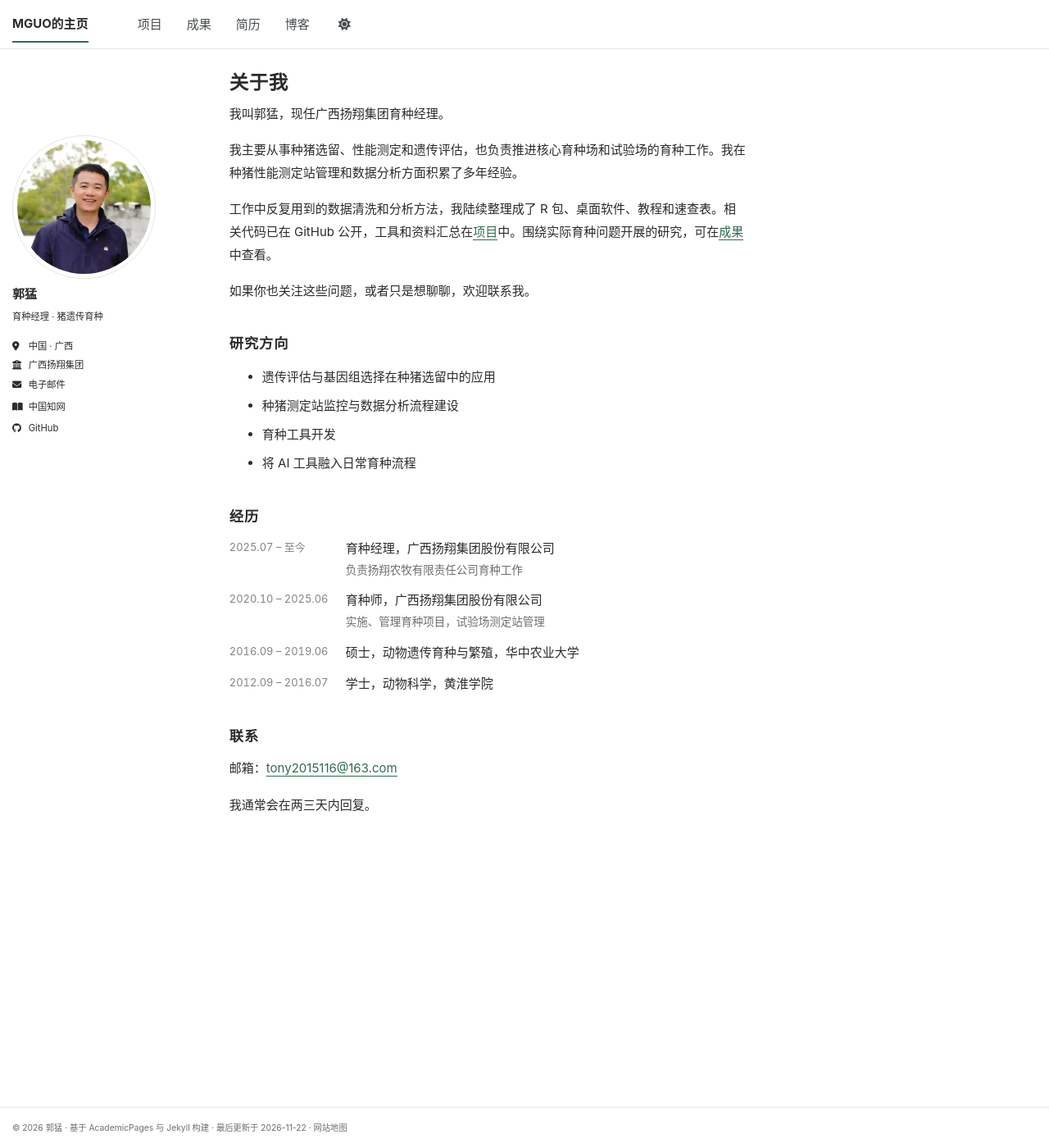
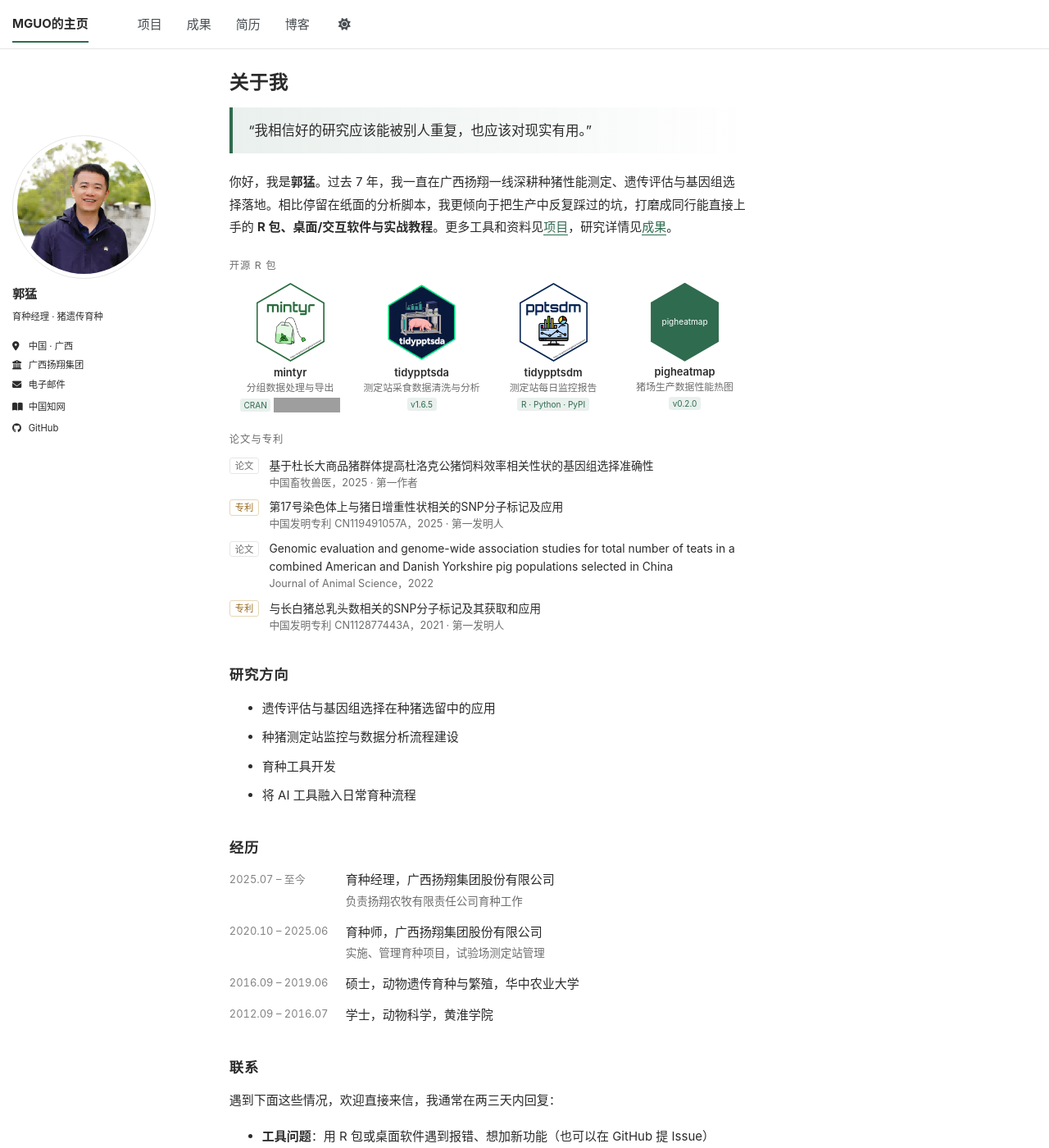
Before and after one commit to tony2015116/tony2015116.github.io, a Jekyll site: the page built from _pages/about.md, in a window 1280 px wide and 1400 px high. Shown: the whole window at 82% size. Built offline with Jekyll 4.4.1, drawn with Linux system fonts in a browser that asks for light colours; a script bundle is joined from its source files by our own code; a style sheet for code colours, icons or effects is not loaded; some of the changed text lies outside the part shown; grey boxes are pictures that could not be loaded.

Commit message:
首页改版：引言开头，展示开源 R 包与论文专利，联系区按场景说明
- 开头改为渐变底色引言加个人简介
- 新增「开源 R 包」一栏（六边形图标、用途、版本标签，mintyr 显示 CRAN 实时下载量），在 _data/home.yml 中编辑
- 新增「论文与专利」一栏，自动读取 _publications，自动标注第一作者 / 第一发明人，专利链接到 Google Patents
- 联系区列出三类欢迎来信的场景
- 侧边栏、研究方向、经历不变

Co-Authored-By: Claude Opus 5.5 <noreply@anthropic.com>
Claude-Session: https://claude.ai/code/session_01EG2X4vuBsyZvfFGUCStcu7

```diff
--- /dev/null
+++ b/_data/home.yml
@@ -0,0 +1,31 @@
+# 首页「开源 R 包」一栏。按这里的顺序显示，最多放 4 个比较好看。
+#
+# name:   包名
+# logo:   六边形图标，放在 images/packages/ 下，只写文件名；留空则显示墨绿色占位六边形
+# url:    点击图标和包名跳转的地址（一般是文档站）
+# desc:   一句话用途，尽量不超过 12 个字，太长会折行
+# badge:  图标下方的小标签，如版本号、CRAN
+# cran:   写 true 时，标签后面自动显示 CRAN 累计下载量徽章（数字实时更新）
+
+packages:
+  - name: "mintyr"
+    logo: "mintyr.svg"
+    url: "https://tony2015116.github.io/mintyr/"
+    desc: "分组数据处理与导出"
+    badge: "CRAN"
+    cran: true
+  - name: "tidypptsda"
+    logo: "tidypptsda.png"
+    url: "https://tony2015116.github.io/tidypptsda/"
+    desc: "测定站采食数据清洗与分析"
+    badge: "v1.6.5"
+  - name: "tidypptsdm"
+    logo: "tidypptsdm.svg"
+    url: "https://tony2015116.github.io/tidypptsdm/"
+    desc: "测定站每日监控报告"
+    badge: "R · Python · PyPI"
+  - name: "pigheatmap"
+    logo: ""
+    url: "https://tony2015116.github.io/pigheatmap/"
+    desc: "猪场生产数据性能热图"
+    badge: "v0.2.0"
--- /dev/null
+++ b/_includes/home-showcase.html
@@ -0,0 +1,35 @@
+{% include base_path %}
+{%- comment -%}
+  首页「开源 R 包」和「论文与专利」两栏。
+  R 包在 _data/home.yml 中编辑；论文与专利自动读取 _publications 中的全部条目，按时间倒序。
+  第一作者 / 第一发明人：authors 的第一个名字是 site.author.name 时自动标出。
+{%- endcomment -%}
+
+<div class="home-label">开源 R 包</div>
+<div class="hexes">
+{%- for p in site.data.home.packages %}
+  <div class="hex">
+    <a href="{{ p.url }}" aria-label="{{ p.name }}">{% if p.logo and p.logo != "" %}<img src="{{ base_path }}/images/packages/{{ p.logo }}" alt="{{ p.name }} 图标" loading="lazy" width="83" height="96">{% else %}<span class="hex-ph">{{ p.name }}</span>{% endif %}</a>
+    <a class="hex-name" href="{{ p.url }}">{{ p.name }}</a>
+    <span class="hex-desc">{{ p.desc }}</span>
+    <span class="hex-badges">{% if p.badge %}<span class="badge">{{ p.badge }}</span>{% endif %}{% if p.cran %}<img class="cran-dl" src="https://cranlogs.r-pkg.org/badges/grand-total/{{ p.name }}" alt="CRAN 累计下载量" loading="lazy">{% endif %}</span>
+  </div>
+{%- endfor %}
+</div>
+
+<div class="home-label">论文与专利</div>
+{% assign pubs = site.publications | sort: "date" | reverse %}
+<ul class="home-pubs">
+{%- for p in pubs %}
+  {%- assign first_author = p.authors | split: "," | first | strip %}
+  {%- assign pubno = p.number | split: "公开号" | last | strip %}
+  {%- if p.category == "patents" %}{% assign kind = "专利" %}{% assign role = "第一发明人" %}{% else %}{% assign kind = "论文" %}{% assign role = "第一作者" %}{% endif %}
+  <li>
+    <span class="kind{% if p.category == 'patents' %} kind--patent{% endif %}">{{ kind }}</span>
+    <span class="body">
+      {% if p.doi %}<a href="https://doi.org/{{ p.doi }}">{{ p.title }}</a>{% elsif p.category == "patents" %}<a href="https://patents.google.com/patent/{{ pubno }}">{{ p.title }}</a>{% else %}<a href="{{ base_path }}/publications/">{{ p.title }}</a>{% endif %}
+      <span class="meta">{% if p.category == "patents" %}{{ p.venue }} {{ pubno }}{% else %}{{ p.venue }}{% endif %}，{{ p.date | date: "%Y" }}{% if first_author == site.author.name %} · {{ role }}{% endif %}</span>
+    </span>
+  </li>
+{%- endfor %}
+</ul>
--- a/_pages/about.md
+++ b/_pages/about.md
@@ -12,13 +12,11 @@ redirect_from:
 
 {% include base_path %}
 
-我叫郭猛，现任广西扬翔集团育种经理。
+<blockquote class="motto"><p>“我相信好的研究应该能被别人重复，也应该对现实有用。”</p></blockquote>
 
-我主要从事种猪选留、性能测定和遗传评估，也负责推进核心育种场和试验场的育种工作。我在种猪性能测定站管理和数据分析方面积累了多年经验。
+你好，我是**郭猛**。过去 7 年，我一直在广西扬翔一线深耕种猪性能测定、遗传评估与基因组选择落地。相比停留在纸面的分析脚本，我更倾向于把生产中反复踩过的坑，打磨成同行能直接上手的 **R 包、桌面/交互软件与实战教程**。更多工具和资料见[项目]({{ base_path }}/portfolio/)，研究详情见[成果]({{ base_path }}/publications/)。
 
-工作中反复用到的数据清洗和分析方法，我陆续整理成了 R 包、桌面软件、教程和速查表。相关代码已在 GitHub 公开，工具和资料汇总在[项目]({{ base_path }}/portfolio/)中。围绕实际育种问题开展的研究，可在[成果]({{ base_path }}/publications/)中查看。
-
-如果你也关注这些问题，或者只是想聊聊，欢迎联系我。
+{% include home-showcase.html %}
 
 ## 研究方向
 
@@ -42,6 +40,10 @@ redirect_from:
 
 ## 联系
 
-邮箱：<a href="mailto:{{ site.author.email }}">{{ site.author.email }}</a>
+遇到下面这些情况，欢迎直接来信，我通常在两三天内回复：
 
-我通常会在两三天内回复。
+- **工具问题**：用 R 包或桌面软件遇到报错、想加新功能（也可以在 GitHub 提 Issue）
+- **同行交流**：基因组选择、测定站数据质控、遗传评估中的经验和难题
+- **分享与合作**：测定站数据分析或 R 语言培训、讲座邀请、开源共建
+
+<p class="contact-line">邮箱 <a href="mailto:{{ site.author.email }}">{{ site.author.email }}</a> · <a href="https://github.com/{{ site.author.github }}">GitHub</a></p>
--- a/_sass/_custom.scss
+++ b/_sass/_custom.scss
@@ -432,3 +432,90 @@ pre.cite-pane {
   .sidebar .author__urls { text-align: left; min-width: 10em; }
   .sidebar .author__urls:after { border-color: var(--global-bg-color) transparent; }
 }
+
+/* ---------- 首页：开头引言、开源 R 包、论文与专利 ---------- */
+
+/* 引言：左侧墨绿竖线 + 从左到右淡出的渐变底色 */
+.page__content blockquote.motto {
+  margin: 0.4em 0 1.4em;
+  padding: 0.85em 1.3em;
+  border-left: 4px solid var(--accent);
+  background: linear-gradient(90deg, var(--accent-soft) 0%, transparent 100%);
+  font-style: normal;
+  color: var(--global-text-color);
+  p { margin: 0; font-size: 1.1em; }
+}
+
+.home-label {
+  margin: 1.8em 0 0.7em;
+  font-size: 0.82em;
+  letter-spacing: 0.08em;
+  color: var(--global-text-color-light);
+}
+.badge {
+  display: inline-block;
+  padding: 0 0.45em;
+  border-radius: 3px;
+  font-size: 0.78em;
+  line-height: 1.6;
+  color: var(--accent);
+  background: var(--accent-soft);
+}
+
+/* R 包：一行四个六边形图标 */
+.hexes {
+  display: grid;
+  grid-template-columns: repeat(4, minmax(0, 1fr));
+  gap: 1em 0.8em;
+  margin-bottom: 0.4em;
+}
+.hex {
+  text-align: center;
+  font-size: 0.86em;
+  line-height: 1.5;
+  a { border-bottom: none !important; }
+  img, .hex-ph { display: block; height: 96px; width: auto; margin: 0 auto 0.35em; transition: transform 0.15s; }
+  a:hover img, a:hover .hex-ph { transform: translateY(-2px); }
+  .hex-ph {
+    width: 83px;
+    display: flex; align-items: center; justify-content: center;
+    clip-path: polygon(50% 0, 100% 25%, 100% 75%, 50% 100%, 0 75%, 0 25%);
+    background: var(--accent);
+    color: #fff;
+    font-size: 0.78em;
+  }
+  .hex-name { display: block; font-weight: 600; color: var(--global-text-color); }
+  .hex-desc { display: block; color: var(--global-text-color-light); font-size: 0.92em; }
+  .hex-badges { display: inline-flex; flex-wrap: wrap; justify-content: center; align-items: center; gap: 0.3em; margin-top: 0.2em; }
+  img.cran-dl { display: inline; height: 18px; margin: 0; }
+}
+@media (max-width: 600px) {
+  .hexes { grid-template-columns: repeat(2, minmax(0, 1fr)); }
+}
+
+/* 论文与专利：左侧类别小标签 + 标题 + 出处 */
+.page__content ul.home-pubs {
+  list-style: none;
+  padding: 0;
+  margin: 0;
+  li { display: flex; gap: 0.9em; margin: 0 0 0.6em; font-size: 0.92em; line-height: 1.6; }
+  .kind {
+    flex: 0 0 3.2em;
+    height: 1.75em;
+    margin-top: 0.15em;
+    line-height: 1.7em;
+    text-align: center;
+    font-size: 0.82em;
+    border: 1px solid var(--global-border-color);
+    border-radius: 3px;
+    color: var(--global-text-color-light);
+  }
+  .kind--patent { color: #9a6a1f; border-color: #e8d6b5; }
+  .body { flex: 1; min-width: 0; }
+  .body a { color: var(--global-text-color); border-bottom: none; }
+  .body a:hover { color: var(--accent); }
+  .meta { display: block; color: var(--global-text-color-light); font-size: 0.92em; }
+}
+html[data-theme="dark"] .page__content ul.home-pubs .kind--patent { color: #d9b77a; border-color: #5a4a30; }
+
+.contact-line { color: var(--global-text-color-light); font-size: 0.95em; }
```
Also changed, not shown: images/packages/mintyr.svg (added), images/packages/tidypptsda.png (added), images/packages/tidypptsdm.svg (added).
